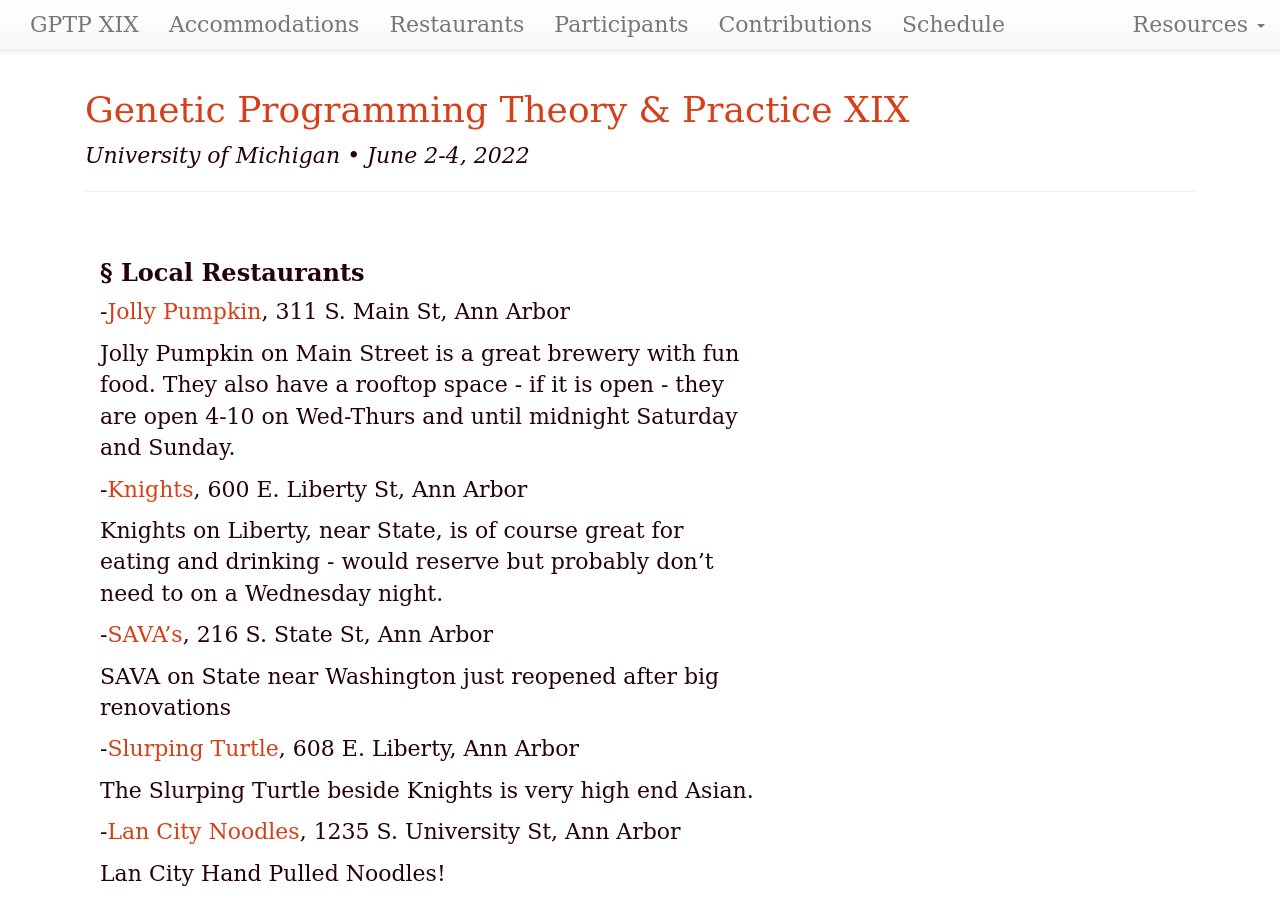
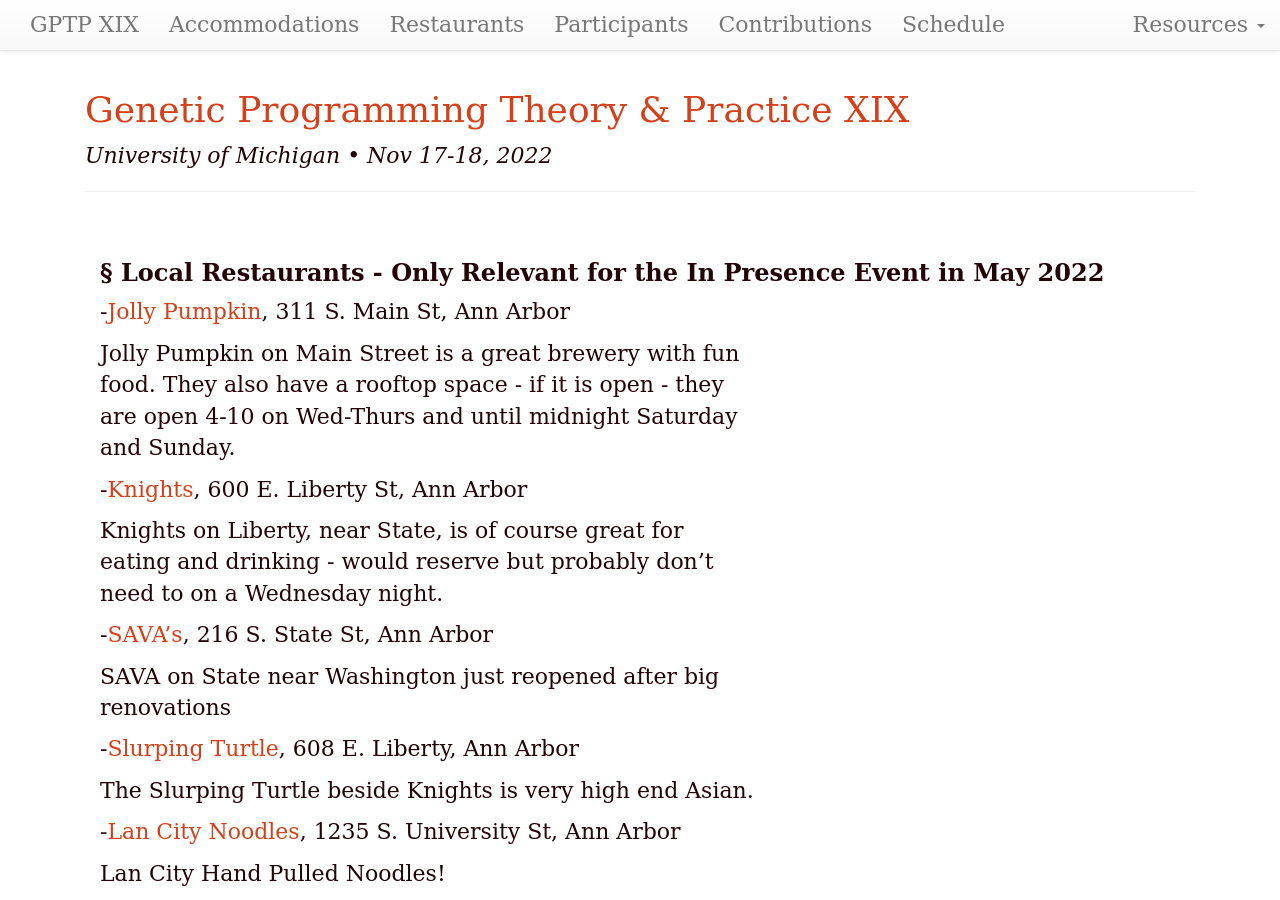
Before and after one commit to GPTP-workshop/gptp-workshop.github.io, a Jekyll site: the page built from restaurants.md, in a window 1280 px wide and 900 px high. Built offline with Jekyll 4.4.1, drawn with Linux system fonts in a browser that asks for light colours; our own code applies the rules of GitHub Pages for plain Markdown files; some of the changed text lies outside the part shown.

Commit message:
Update restaurants.md

```diff
--- a/restaurants.md
+++ b/restaurants.md
@@ -1,15 +1,15 @@
 ---
 layout: default
-updated: "May 30, 2022"
+updated: "Oct 15, 2022"
 roman: "XIX"
-dates: "June 2-4, 2022"
+dates: "Nov 17-18, 2022"
 ---
 
 
 
 
 
-### Local Restaurants
+### Local Restaurants - Only Relevant for the In Presence Event in May 2022
 
 -[Jolly Pumpkin](https://annarbor.jollypumpkin.com/), 311 S. Main St, Ann Arbor
 
```
